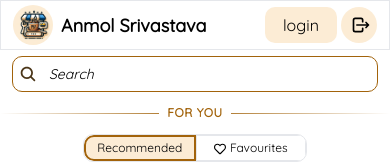
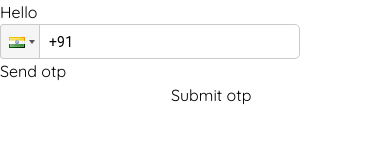
Before and after one commit to Abhishree881/mud-cups, a React (Create React App) app: page /login in a window 390 px wide. Shown: the top 163 px of the page. Built offline with nearby package versions, Linux system fonts and the light colour scheme; a web font is replaced by a local one.

Commit message:
added login with phone number

```diff
--- a/package.json
+++ b/package.json
@@ -11,6 +11,7 @@
     "react": "^18.2.0",
     "react-dom": "^18.2.0",
     "react-icons": "^4.12.0",
+    "react-phone-input-2": "^2.15.1",
     "react-redux": "^9.1.0",
     "react-router-dom": "^6.21.1",
     "react-scripts": "5.0.1",
--- a/src/App.js
+++ b/src/App.js
@@ -13,6 +13,7 @@ import Category from "./pages/Category";
 import Counter from "./pages/Counter";
 import NotFoundPage from "./pages/NotFound";
 import Items from "./pages/Items";
+import Login from "./pages/Login";
 
 function App() {
   const isValidCounterId = (value) => {
@@ -31,8 +32,8 @@ function App() {
   return (
     <BrowserRouter>
       <Routes>
-        {/* <Route path="/login" component={<Login />} /> */}
         <Route exact path="/" element={<Home />} />
+        <Route path="/login" element={<Login />} />
         <Route path="/admin" element={<AdminPage />} />
         <Route path="/admin/category" element={<Category />} />
         <Route path="/admin/items/:id" element={<Items />} />
--- a/src/firebase.js
+++ b/src/firebase.js
@@ -1,13 +1,8 @@
 // Import the functions you need from the SDKs you need
 import { initializeApp } from "firebase/app";
 import { getAnalytics } from "firebase/analytics";
-import "firebase/auth";
-import "firebase/firestore";
-// TODO: Add SDKs for Firebase products that you want to use
-// https://firebase.google.com/docs/web/setup#available-libraries
+import { getAuth } from "firebase/auth";
 
-// Your web app's Firebase configuration
-// For Firebase JS SDK v7.20.0 and later, measurementId is optional
 const firebaseConfig = {
   apiKey: "AIzaSyDf1AsaPz8Y7cLIXYaKpd2x84JHBAoS0GA",
   authDomain: "mud-cups.firebaseapp.com",
@@ -18,8 +13,6 @@ const firebaseConfig = {
   measurementId: "G-Q240Z2NTD7",
 };
 
-// Initialize Firebase
-export const app = initializeApp(firebaseConfig);
+const app = initializeApp(firebaseConfig);
 export const analytics = getAnalytics(app);
-export const auth = app.auth();
-export const firestore = app.firestore();
+export const auth = getAuth(app);
--- a/src/pages/Login.js
+++ b/src/pages/Login.js
@@ -1,7 +1,48 @@
-import React from "react";
+import { RecaptchaVerifier, signInWithPhoneNumber } from "firebase/auth";
+import React, { useState } from "react";
+import PhoneInput from "react-phone-input-2";
+import "react-phone-input-2/lib/style.css";
+import { auth } from "../firebase";
 
 const Login = () => {
-  return <div>Login</div>;
+  const [phone, setPhone] = useState("");
+  const [user, setUser] = useState(null);
+  const [otp, setOtp] = useState("");
+
+  const sendOtp = async () => {
+    try {
+      const recaptcha = new RecaptchaVerifier(auth, "recaptcha", {});
+      const confirmation = await signInWithPhoneNumber(auth, phone, recaptcha);
+      console.log(confirmation);
+      setUser(confirmation);
+    } catch (err) {
+      console.log(err);
+    }
+  };
+
+  const verifyOtp = async () => {
+    try {
+      const data = await user.confirm(otp);
+      console.log(data);
+    } catch (err) {
+      console.log(err);
+    }
+  };
+
+  return (
+    <div>
+      Hello
+      <PhoneInput
+        country={"in"}
+        value={phone}
+        onChange={(phone) => setPhone("+" + phone)}
+      />
+      <button onClick={sendOtp}>Send otp</button>
+      <div id="recaptcha"></div>
+      <input type="text" onChange={(e) => setOtp(e.target.value)} />
+      <button onClick={verifyOtp}>Submit otp</button>
+    </div>
+  );
 };
 
 export default Login;
```
Also changed, not shown: 1 other file (tests, documents, lock files or other folders).
